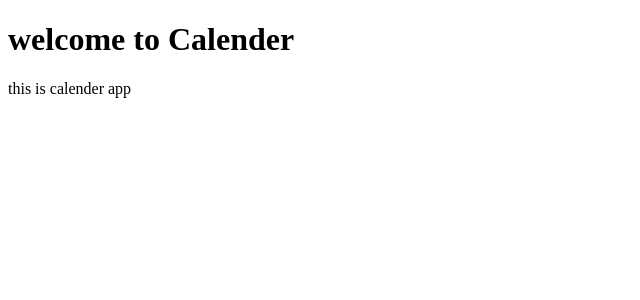
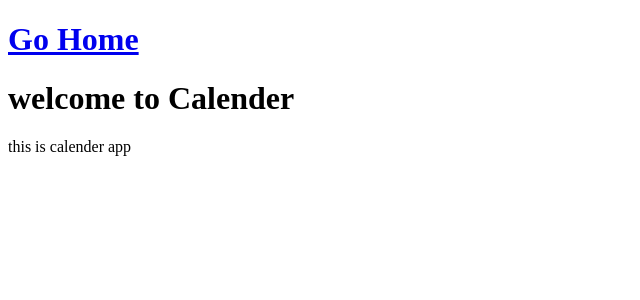
Before and after one commit to D0Dam/macCalenderEx, a React (Create React App) app: page /calender in a window 1280 px wide. Shown: the top 300 px of the page, without its empty margins (0-640 px from the left). Built offline with nearby package versions, Linux system fonts and the light colour scheme.

Commit message:
add link to go mainPage

```diff
--- a/src/routes/Calender.js
+++ b/src/routes/Calender.js
@@ -1,8 +1,11 @@
 import React from "react";
-
+import { Link } from "react-router-dom";
 const Calender = () => {
 	return (
 		<div>
+			<h1>
+				<Link to="/">Go Home</Link>
+			</h1>
 			<h1>welcome to Calender</h1>
 			<div>this is calender app</div>
 		</div>
--- a/src/routes/Counter.js
+++ b/src/routes/Counter.js
@@ -1,9 +1,13 @@
 import React from "react";
 import { connect } from "react-redux";
+import { Link } from "react-router-dom";
 import { plusOne, minusOne } from "../store/store";
 const Counter = ({ count, dispatchPlusOne, dispatchMinusOne }) => {
 	return (
 		<div>
+			<h1>
+				<Link to="/">Go Home</Link>
+			</h1>
 			<h1>Counter</h1>
 			<div>
 				<button
--- a/src/routes/Todo.js
+++ b/src/routes/Todo.js
@@ -1,5 +1,6 @@
 import React, { useState } from "react";
 import { connect } from "react-redux";
+import { Link } from "react-router-dom";
 import { addTodo, removeTodo } from "../store/store";
 const Todo = ({ todos, dispatchAddTodo, dispatchRemoveTodo }) => {
 	const [text, setText] = useState("");
@@ -16,6 +17,9 @@
 	};
 	return (
 		<div>
+			<h1>
+				<Link to="/">Go Home</Link>
+			</h1>
 			<h1>TODO</h1>
 			<form onSubmit={onSubmit}>
 				<input
```
